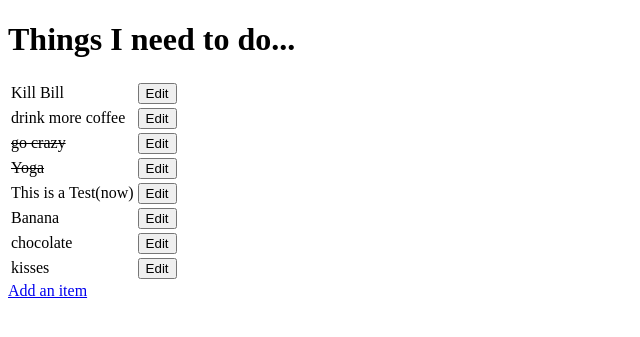
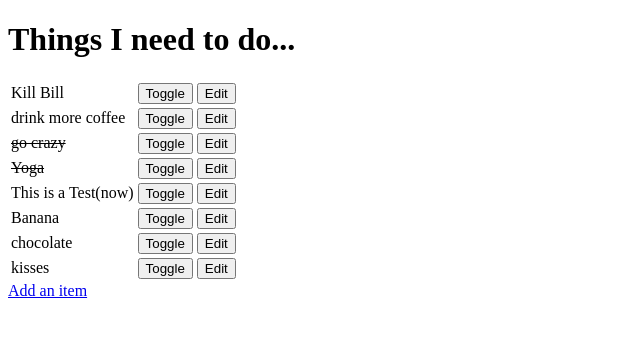
Before and after one commit to coffeeipsum/django-todo, a Django app: page / in a window 1280 px wide. Shown: the top 337 px of the page, without its empty margins (0-640 px from the left). Run offline with Django 3.2, Linux system fonts and the light colour scheme; data comes from the database, SQL or seed files in the repository; both versions use the stored data as it was after the commit.

Commit message:
added toggle

```diff
--- a/django_todo/urls.py
+++ b/django_todo/urls.py
@@ -15,12 +15,14 @@ Including another URLconf
 """
 from django.conf.urls import url
 from django.contrib import admin
-from todo.views import get_todo_list, create_an_item, edit_an_item
+from todo.views import get_todo_list, create_an_item, edit_an_item, toggle_status
 
 
 urlpatterns = [
     url(r'^admin/', admin.site.urls),
     url(r'^$', get_todo_list),
     url(r'^add$', create_an_item),
-    url(r'^edit/(?P<id>\d+)$', edit_an_item)
+    url(r'^edit/(?P<id>\d+)$', edit_an_item),
+    url(r'^toggle/(?P<id>\d+)$', toggle_status)
+
 ]
--- a/todo/templates/todo_list.html
+++ b/todo/templates/todo_list.html
@@ -20,6 +20,13 @@
                 {% endif %}
 
                 <td>
+                    <form method="POST" action="toggle/{{ item.id }}">
+                    {% csrf_token %}
+                    <input type="submit" value="Toggle">
+                    </form>
+                </td>
+
+                <td>
                     <form method="GET" action="edit/{{ item.id }}">
                         <input type="submit" value="Edit">
                     </form>
--- a/todo/views.py
+++ b/todo/views.py
@@ -35,3 +35,11 @@ def edit_an_item(request, id):
     else:
         form = ItemForm(instance=item)
     return render(request, "item_form.html", {'form': form})
+
+
+
+def toggle_status(request, id):
+    item = get_object_or_404(Item, pk=id)
+    item.done = not item.done
+    item.save()
+    return redirect(get_todo_list)
```
Also changed, not shown: db.sqlite3.
